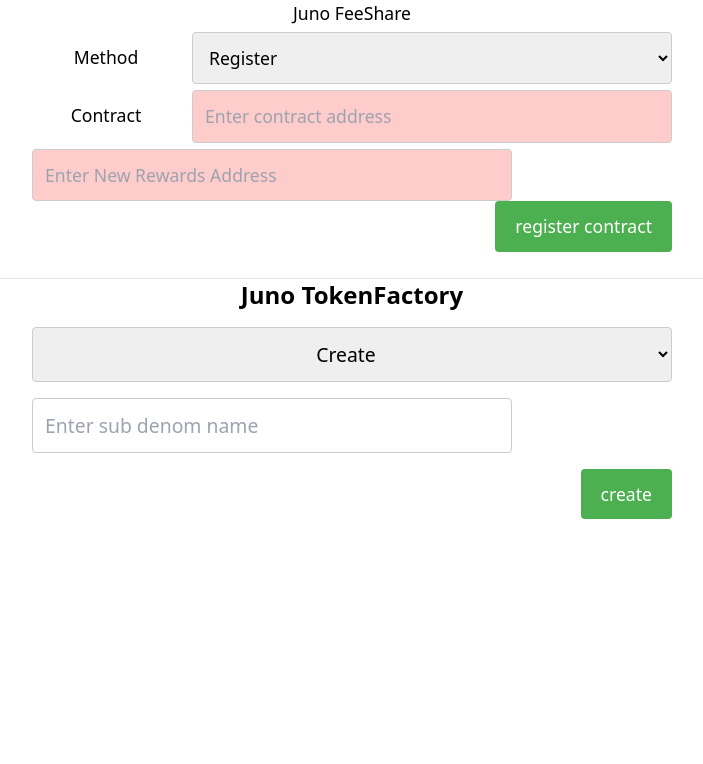
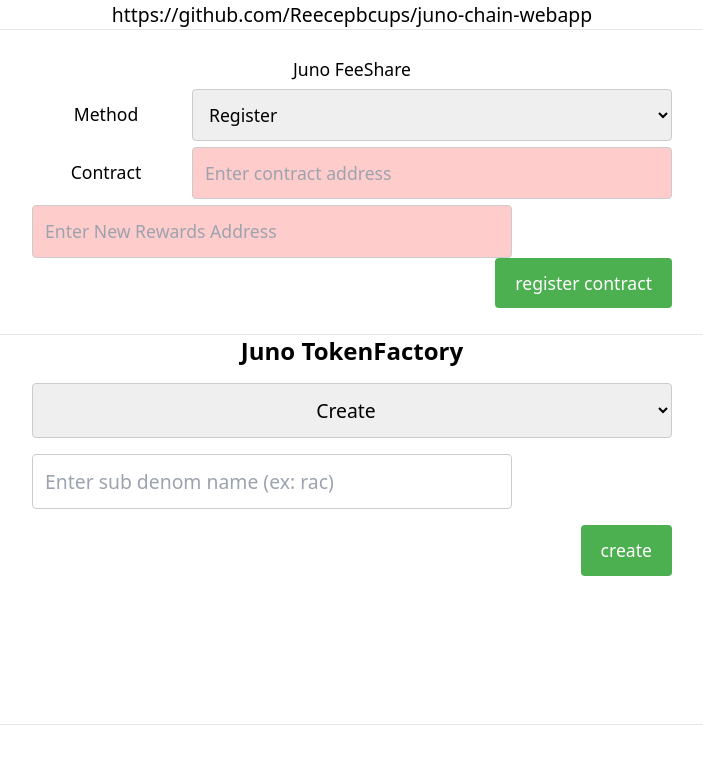
Before and after one commit to Reecepbcups/juno-feeshare-webapp, a SvelteKit app: page / in a window 1280 px wide. Shown: the top 764 px of the page, without its empty margins (288-991 px from the left). Built offline with nearby package versions, Linux system fonts and the light colour scheme.

Commit message:
Working, adds source & tx_hash links

```diff
--- a/src/components/TokenFactory.svelte
+++ b/src/components/TokenFactory.svelte
@@ -24,7 +24,15 @@
 	last_txs.set('create', 'testtx');
 	const add_tx_hash = (type: string, tx_hash: string) => {
 		last_txs.set(type, tx_hash);
-		//may do other things here in the future
+
+		// modify the mintscan_links id to include the tx_hash
+		let mintscan_links = document.getElementById('mintscan_links');
+		if(mintscan_links) {
+			// add a li to the mintscan_links ul
+			let li = document.createElement('li');
+			li.innerHTML = `<a href="https://mintscan.io/juno/txs/${tx_hash}" target="_blank">${type} - ${tx_hash}</a>`;
+			mintscan_links.appendChild(li);
+		}
 	};
 
 	let user_address = '';
@@ -173,6 +181,17 @@
 				return;
 		}
 
+		let sign_and_broadcast = async function () {
+
+		}
+
+		// make a popup which shows the message
+		let popup = window.open('', 'popup', 'width=600,height=600');
+		if(popup) {
+			popup.document.write(`<pre>${JSON.stringify(msg, null, 2)}</pre>`);
+			popup.document.write(`<button onclick="window.close()">Close</button>`);
+		}
+
 		(await signing_client)
 			.signAndBroadcast(address, [msg], fee, 'memo')
 			.then((res) => {
@@ -203,12 +222,11 @@
 				// toast.push(`Error: ${e}`, error);
 				error_notification(`Error: ${e}`);
 			});
+
 	};
-
-
 </script>
 
-<h2 class="text-2xl font-semibold mb-4">Juno TokenFactory</h2>
+<h1 class="text-2xl font-semibold mb-4">Juno TokenFactory</h1>
 
 <!-- on the far right of the sceen, have a side bar which shows the numbers 1 2 and 3 going down via a UL -->
 
@@ -238,7 +256,7 @@
 						id="sub_denom"
 						name="sub_denom"
 						type="text"
-						placeholder="Enter sub denom name"
+						placeholder="Enter sub denom name (ex: rac)"
 						bind:value={sub_denom}
 						class="w-full p-2 border border-gray-300 rounded"
 					/>
--- a/src/routes/+page.svelte
+++ b/src/routes/+page.svelte
@@ -47,14 +47,29 @@
 </script>
 
 <Toaster />
-<!-- <SvelteToast /> -->
 
 <center>
+	<a href="https://github.com/Reecepbcups/juno-chain-webapp">https://github.com/Reecepbcups/juno-chain-webapp</a>
+	<hr>
+	<br>
+
 	<FeeShare rpcEndpoint={rpcEndpoint} fee={fee} />
 	<br>
 	<hr>
 
 	<TokenFactory rpcEndpoint={rpcEndpoint} fee={fee} />
+
+	<br>
+	<br>
+	<br>
+	<br>
+	<br>
+	<hr>
+	<div class="footer">
+		<ul id="mintscan_links" style="list-style-type: none">
+		</ul>
+	</div>
+
 </center>
 
 
```
